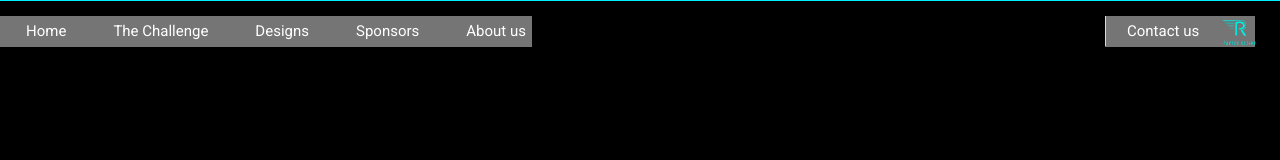
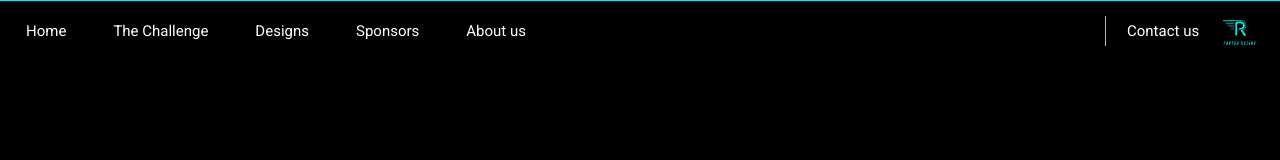
Before and after one commit to Mannyboy54311/Photon_Local, a plain HTML site: page designs.html in a window 1280 px wide. Shown: the top 160 px of the page. Drawn offline with nearby package versions, Linux system fonts and the light colour scheme.

Commit message:
Update header.css

```diff
--- a/styles/header.css
+++ b/styles/header.css
@@ -18,11 +18,10 @@
   align-items: center;
   background-color: none;
   z-index: 50;
-  background-color: rgba(255, 255, 255, 0.46);
+
 }
 
 .middle-section {
-  background-color: rgba(255, 255, 255, 0.46);
   display: flex;
   max-width: 785px;
   align-items: center;
@@ -32,7 +31,6 @@
 }
 
 .right-section {
-  background-color: rgba(255, 255, 255, 0.46);
   display: flex;
   align-items: center;
   width: 150px;
```
